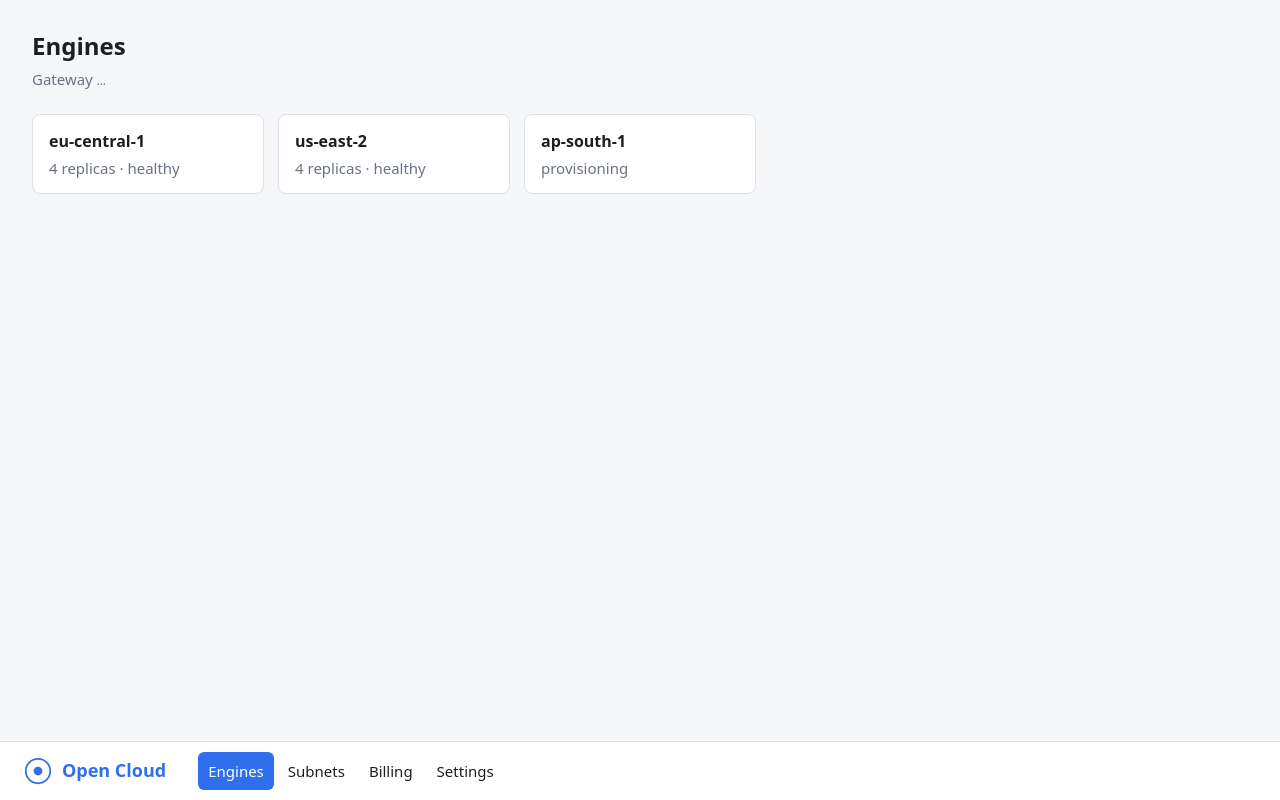
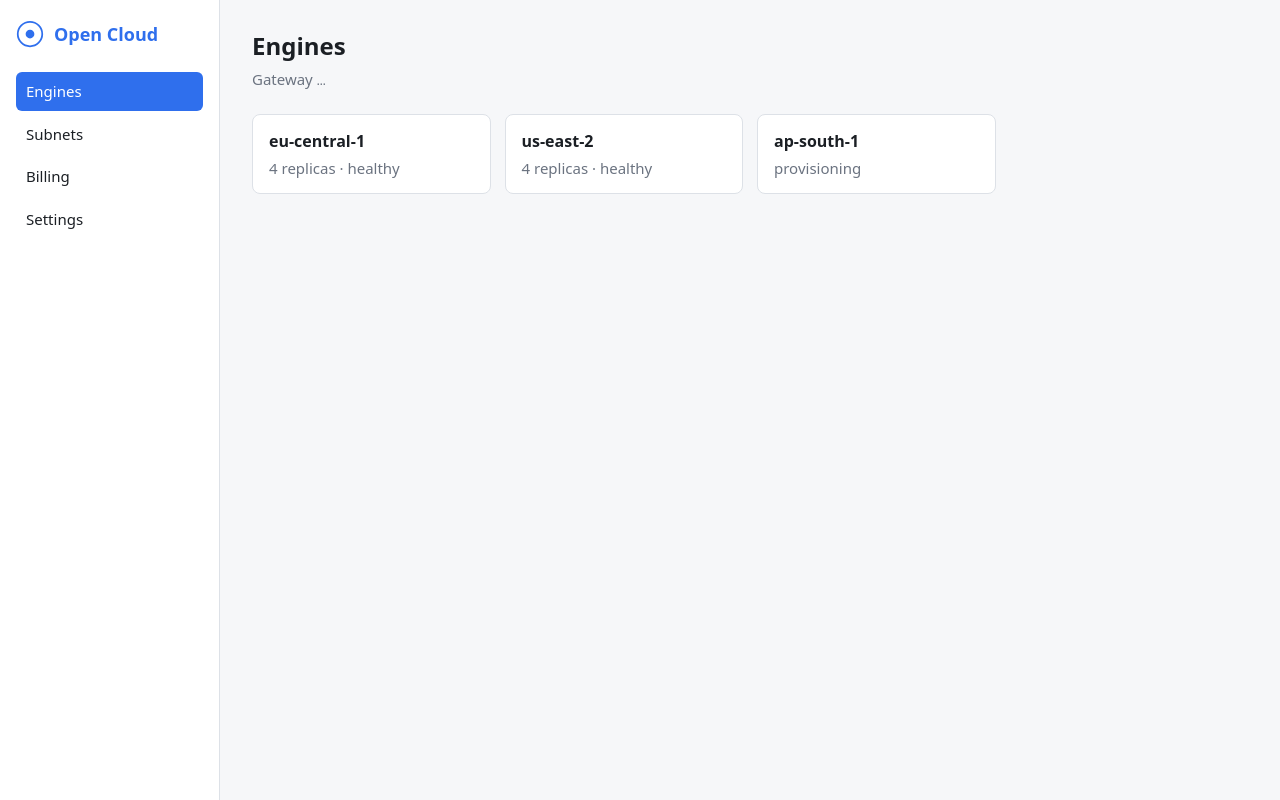
Before and after one commit to AntonioVentilii/open-cloud-factory-demo, a website: page public/index.html in a window 1280 px wide. Drawn offline with Linux system fonts and the light colour scheme; no server answers.

Commit message:
Revert the bottom-menu rehearsal (#3) so the same visual TODO is available for the 10 September demo

```diff
--- a/public/index.html
+++ b/public/index.html
@@ -7,17 +7,6 @@
 <link rel="stylesheet" href="/styles.css">
 </head>
 <body>
-  <main>
-    <header class="page-head">
-      <h1>Engines</h1>
-      <p class="muted">Gateway <code id="version">…</code></p>
-    </header>
-    <section class="cards" id="engines">
-      <article class="card"><h2>eu-central-1</h2><p>4 replicas · healthy</p></article>
-      <article class="card"><h2>us-east-2</h2><p>4 replicas · healthy</p></article>
-      <article class="card"><h2>ap-south-1</h2><p>provisioning</p></article>
-    </section>
-  </main>
   <aside class="menu" aria-label="Main menu">
     <a class="logo" href="/">
       <svg class="logo-mark" viewBox="0 0 32 32" aria-hidden="true">
@@ -33,6 +22,17 @@
       <a href="#settings">Settings</a>
     </nav>
   </aside>
+  <main>
+    <header class="page-head">
+      <h1>Engines</h1>
+      <p class="muted">Gateway <code id="version">…</code></p>
+    </header>
+    <section class="cards" id="engines">
+      <article class="card"><h2>eu-central-1</h2><p>4 replicas · healthy</p></article>
+      <article class="card"><h2>us-east-2</h2><p>4 replicas · healthy</p></article>
+      <article class="card"><h2>ap-south-1</h2><p>provisioning</p></article>
+    </section>
+  </main>
   <script>
     fetch('/version').then(r => r.json()).then(v => { document.getElementById('version').textContent = 'v' + v.version; }).catch(() => {});
   </script>
--- a/public/styles.css
+++ b/public/styles.css
@@ -4,15 +4,16 @@
   --muted: #6b7380;
   --line: #dde1e7;
   --accent: #2f6fed;
+  --menu-w: 220px;
 }
 * { box-sizing: border-box; }
-body { margin: 0; font: 15px/1.5 system-ui, sans-serif; color: var(--ink); background: var(--bg); display: flex; flex-direction: column; min-height: 100vh; }
+body { margin: 0; font: 15px/1.5 system-ui, sans-serif; color: var(--ink); background: var(--bg); display: flex; min-height: 100vh; }
 
-/* Bottom bar. */
-.menu { width: 100%; background: #fff; border-top: 1px solid var(--line); border-right: 0; padding: 10px 24px; display: flex; flex-direction: row; align-items: center; gap: 32px; position: sticky; bottom: 0; }
+/* Side menu (left). */
+.menu { width: var(--menu-w); background: #fff; border-right: 1px solid var(--line); padding: 20px 16px; display: flex; flex-direction: column; gap: 24px; }
 .logo { display: flex; align-items: center; gap: 10px; color: var(--accent); text-decoration: none; font-weight: 600; font-size: 18px; }
 .logo-mark { width: 28px; height: 28px; }
-nav { display: flex; flex-direction: row; gap: 4px; }
+nav { display: flex; flex-direction: column; gap: 4px; }
 nav a { padding: 8px 10px; border-radius: 6px; color: var(--ink); text-decoration: none; }
 nav a:hover { background: var(--bg); }
 nav a.active { background: var(--accent); color: #fff; }
```
